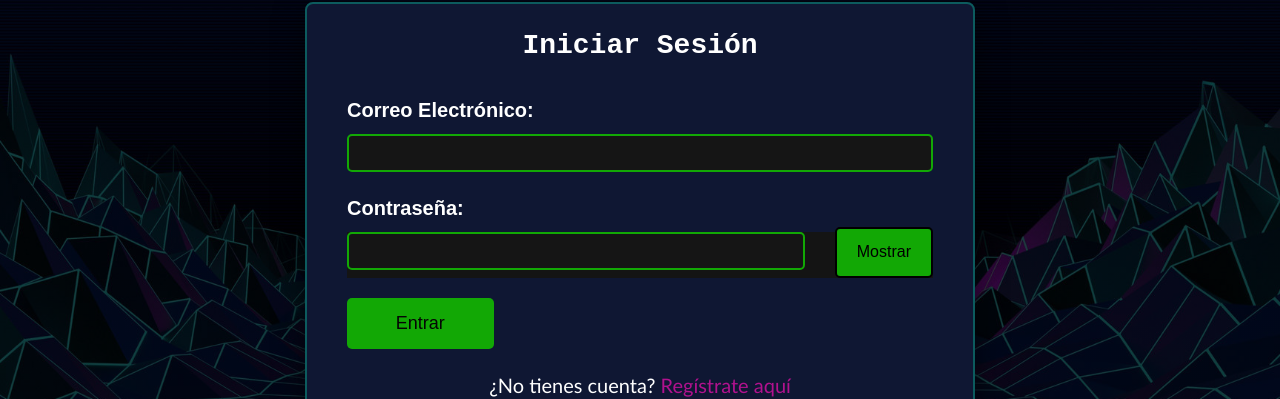
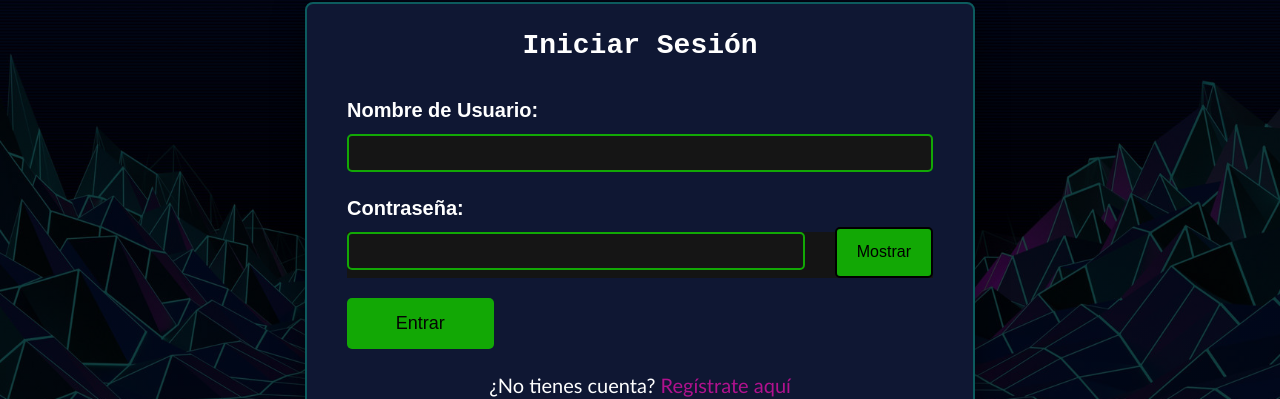
Before and after one commit to Juno0w0/CyberlearnV2, a React (Vite) app: page /login in a window 1280 px wide. Shown: the part 177-576 px from the top of the page. Built offline with nearby package versions, Linux system fonts and the light colour scheme; a web font is replaced by a local one.

Commit message:
Conexión con el backend

```diff
--- a/package.json
+++ b/package.json
@@ -10,6 +10,7 @@
     "preview": "vite preview"
   },
   "dependencies": {
+    "axios": "^1.13.5",
     "react": "^19.2.0",
     "react-dom": "^19.2.0",
     "react-router-dom": "^7.12.0"
--- a/src/pages/Dashboard.jsx
+++ b/src/pages/Dashboard.jsx
@@ -1,8 +1,35 @@
-import React from 'react';
+import React, { useState, useEffect } from 'react';
+import { useNavigate } from 'react-router-dom';
 import '../assets/css/Dashboard.css';
 
 const Dashboard = () => {
-    // Datos de ejemplo para los cursos
+    const navigate = useNavigate();
+    const [user, setUser] = useState('Agente'); // Estado para el nombre
+
+    // 1. Lógica de Protección y Carga de Datos
+    useEffect(() => {
+        const token = localStorage.getItem('token');
+        const username = localStorage.getItem('username');
+
+        // Si no hay token, lo mandamos al login (Seguridad)
+        if (!token) {
+            navigate('/login');
+        } else {
+            // Si hay token, cargamos el nombre del usuario
+            if (username) {
+                setUser(username);
+            }
+        }
+    }, [navigate]);
+
+    // 2. Lógica de Cerrar Sesión
+    const handleLogout = () => {
+        localStorage.removeItem('token');
+        localStorage.removeItem('username');
+        navigate('/login');
+    };
+
+    // Datos de ejemplo (Pronto vendrán de Django)
     const modules = [
         { id: 1, title: 'Introducción al Hacking', progress: 80, status: 'En curso' },
         { id: 2, title: 'Redes y Protocolos', progress: 30, status: 'En curso' },
@@ -20,6 +47,11 @@ const Dashboard = () => {
                         <li>Laboratorios</li>
                         <li>Certificaciones</li>
                         <li>Configuración</li>
+
+                        {/* Agregamos el botón de Cerrar Sesión aquí */}
+                        <li onClick={handleLogout} style={{ cursor: 'pointer', color: '#ff4d4d', marginTop: '20px' }}>
+                            ⚠ Cerrar Sesión
+                        </li>
                     </ul>
                 </nav>
             </aside>
@@ -27,22 +59,23 @@ const Dashboard = () => {
             {/* Contenido Principal */}
             <main className="dashboard-content">
                 <header className="dashboard-header">
-                    <h1>Bienvenido, <span className="cyber-green-text">Agente Juno</span></h1>
+                    {/* Aquí inyectamos la variable {user} */}
+                    <h1>Bienvenido, <span className="cyber-green-text">Agente {user}</span></h1>
                     <p>Tu progreso actual en la misión:</p>
                 </header>
 
                 <div className="stats-grid">
                     <div className="stat-card">
                         <h3>Nivel</h3>
-                        <p className="stat-value">12</p>
+                        <p className="stat-value">1</p>
                     </div>
                     <div className="stat-card">
                         <h3>Racha</h3>
-                        <p className="stat-value">5 Días</p>
+                        <p className="stat-value">1 Día</p>
                     </div>
                     <div className="stat-card">
                         <h3>Puntos</h3>
-                        <p className="stat-value">1,250</p>
+                        <p className="stat-value">100</p>
                     </div>
                 </div>
 
--- a/src/pages/Login.jsx
+++ b/src/pages/Login.jsx
@@ -1,17 +1,69 @@
 import React, { useState } from 'react';
-import { Link } from 'react-router-dom';
-import '../assets/css/Register.css'; // Usamos el mismo CSS para no repetir código
+import { Link, useNavigate } from 'react-router-dom'; // Importamos useNavigate
+import axios from 'axios'; // Importamos axios
+import '../assets/css/Register.css';
 
 const Login = () => {
+    const navigate = useNavigate();
+
+    // 1. Estados para guardar datos y errores
+    const [formData, setFormData] = useState({
+        username: '', // Django espera 'username', no 'email' por defecto
+        password: ''
+    });
     const [showPassword, setShowPassword] = useState(false);
+    const [error, setError] = useState('');
+
+    // 2. Función para actualizar lo que escribes
+    const handleChange = (e) => {
+        setFormData({
+            ...formData,
+            [e.target.name]: e.target.value
+        });
+    };
+
+    // 3. Función para enviar los datos a Django
+    const handleSubmit = async (e) => {
+        e.preventDefault();
+        setError(''); // Limpiamos errores previos
+
+        try {
+            const response = await axios.post('http://127.0.0.1:8000/api/login/', formData);
+
+            console.log("Login exitoso:", response.data);
+
+            // Guardamos el token y el usuario en el navegador
+            localStorage.setItem('token', response.data.token);
+            localStorage.setItem('username', response.data.username);
+
+            // Redirigimos al Dashboard
+            navigate('/dashboard');
+
+        } catch (err) {
+            console.error(err);
+            setError('Usuario o contraseña incorrectos.');
+        }
+    };
 
     return (
         <section className="register-container">
             <div className="form-register">
                 <h2>Iniciar Sesión</h2>
-                <form id="loginForm">
-                    <label htmlFor="email">Correo Electrónico:</label>
-                    <input type="email" id="email" name="email" required />
+
+                {/* Mensaje de error si falla el login */}
+                {error && <p style={{ color: '#ff4d4d', textAlign: 'center', fontWeight: 'bold' }}>{error}</p>}
+
+                <form id="loginForm" onSubmit={handleSubmit}>
+                    {/* CAMBIO IMPORTANTE: Usamos Username en vez de Email para coincidir con Django */}
+                    <label htmlFor="username">Nombre de Usuario:</label>
+                    <input
+                        type="text"
+                        id="username"
+                        name="username"
+                        value={formData.username}
+                        onChange={handleChange}
+                        required
+                    />
 
                     <label htmlFor="password">Contraseña:</label>
                     <div className="password-field-group">
@@ -19,6 +71,8 @@ const Login = () => {
                             type={showPassword ? "text" : "password"}
                             id="password"
                             name="password"
+                            value={formData.password}
+                            onChange={handleChange}
                             required
                         />
                         <button
--- a/src/pages/Register.jsx
+++ b/src/pages/Register.jsx
@@ -1,30 +1,114 @@
 import React, { useState } from 'react';
+import { useNavigate } from 'react-router-dom';
+import axios from 'axios';
 import '../assets/css/Register.css';
 
 const Register = () => {
+    const navigate = useNavigate();
+
+    // 1. Estado para guardar lo que escribe el usuario
+    const [formData, setFormData] = useState({
+        username: '', // Ojo: en tu HTML era 'name', pero Django espera 'username'
+        email: '',
+        password: '',
+        confirmPassword: ''
+    });
+
     const [showPassword, setShowPassword] = useState(false);
+    const [error, setError] = useState(''); // Para mostrar errores (ej. "El usuario ya existe")
 
+    // Función para ver/ocultar contraseña
     const togglePasswordVisibility = () => {
         setShowPassword(!showPassword);
+    };
+
+    // 2. Función que actualiza el estado cuando escribes en los inputs
+    const handleChange = (e) => {
+        setFormData({
+            ...formData,
+            [e.target.name]: e.target.value
+        });
+    };
+
+    // 3. Función que envía los datos a Django
+    const handleSubmit = async (e) => {
+        e.preventDefault(); // Evita que la página se recargue sola
+        setError('');
+
+        // Validación local: ¿Las contraseñas coinciden?
+        if (formData.password !== formData.confirmPassword) {
+            setError("Las contraseñas no coinciden.");
+            return;
+        }
+
+        try {
+            // Enviamos los datos a tu Backend
+            // Nota: enviamos solo lo que Django necesita (username, email, password)
+            const response = await axios.post('http://127.0.0.1:8000/api/register/', {
+                username: formData.username,
+                email: formData.email,
+                password: formData.password
+            });
+
+            console.log("Registro exitoso:", response.data);
+
+            // Guardamos el token para que el usuario quede logueado
+            localStorage.setItem('token', response.data.token);
+
+            // ¡Redirigimos al Dashboard!
+            alert("¡Bienvenido a CyberLearn!");
+            navigate('/dashboard');
+
+        } catch (err) {
+            console.error("Error en registro:", err.response);
+            // Si el servidor responde con un error específico, lo mostramos
+            if (err.response && err.response.data) {
+                // Un truco para mostrar el primer error que llegue
+                const firstError = Object.values(err.response.data)[0];
+                setError(firstError);
+            } else {
+                setError("Ocurrió un error al intentar registrarte.");
+            }
+        }
     };
 
     return (
         <section className="register-container">
             <div className="form-register">
                 <h2>Registro de Usuario</h2>
-                <form id="registerForm">
+
+                {/* Mostramos errores si los hay */}
+                {error && <p style={{ color: 'red', textAlign: 'center', fontWeight: 'bold' }}>{error}</p>}
+
+                <form id="registerForm" onSubmit={handleSubmit}>
                     <label htmlFor="name">Nombre de Usuario:</label>
-                    <input type="text" id="name" name="name" required />
+                    <input
+                        type="text"
+                        id="name"
+                        name="username"  // Cambié 'name' a 'username' para coincidir con el estado
+                        value={formData.username}
+                        onChange={handleChange}
+                        required
+                    />
 
                     <label htmlFor="email">Correo Electrónico:</label>
-                    <input type="email" id="email" name="email" required />
+                    <input
+                        type="email"
+                        id="email"
+                        name="email"
+                        value={formData.email}
+                        onChange={handleChange}
+                        required
+                    />
 
-                    <label for="password">Contraseña:</label>
+                    <label htmlFor="password">Contraseña:</label>
                     <div className="password-field-group">
                         <input
                             type={showPassword ? "text" : "password"}
                             id="password"
                             name="password"
+                            value={formData.password}
+                            onChange={handleChange}
                             required
                         />
                         <button
@@ -37,7 +121,14 @@ const Register = () => {
                     </div>
 
                     <label htmlFor="confirmPassword">Confirmar Contraseña:</label>
-                    <input type="password" id="confirmPassword" name="confirmPassword" required />
+                    <input
+                        type="password"
+                        id="confirmPassword"
+                        name="confirmPassword"
+                        value={formData.confirmPassword}
+                        onChange={handleChange}
+                        required
+                    />
 
                     <button type="submit" className="btn-submit">Registrarse</button>
                 </form>
```
Also changed, not shown: 1 other file (tests, documents, lock files or other folders).
